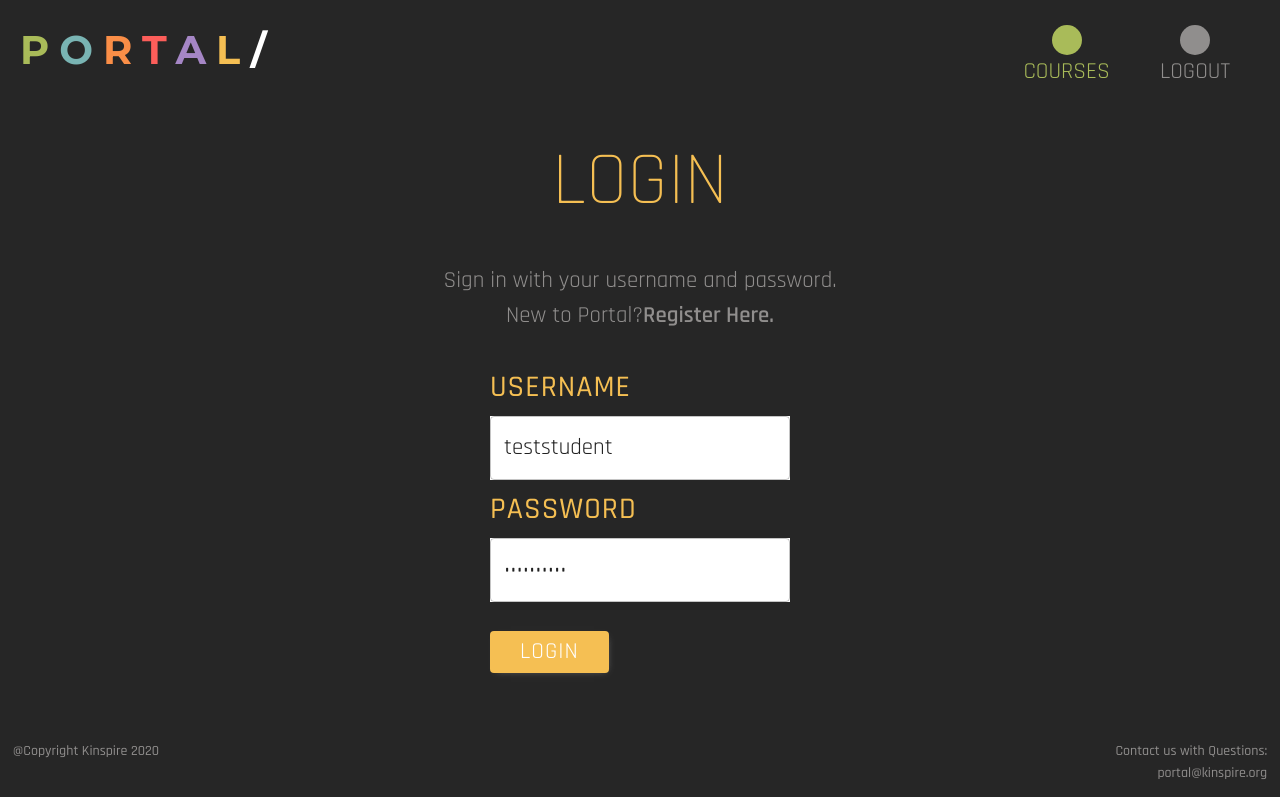
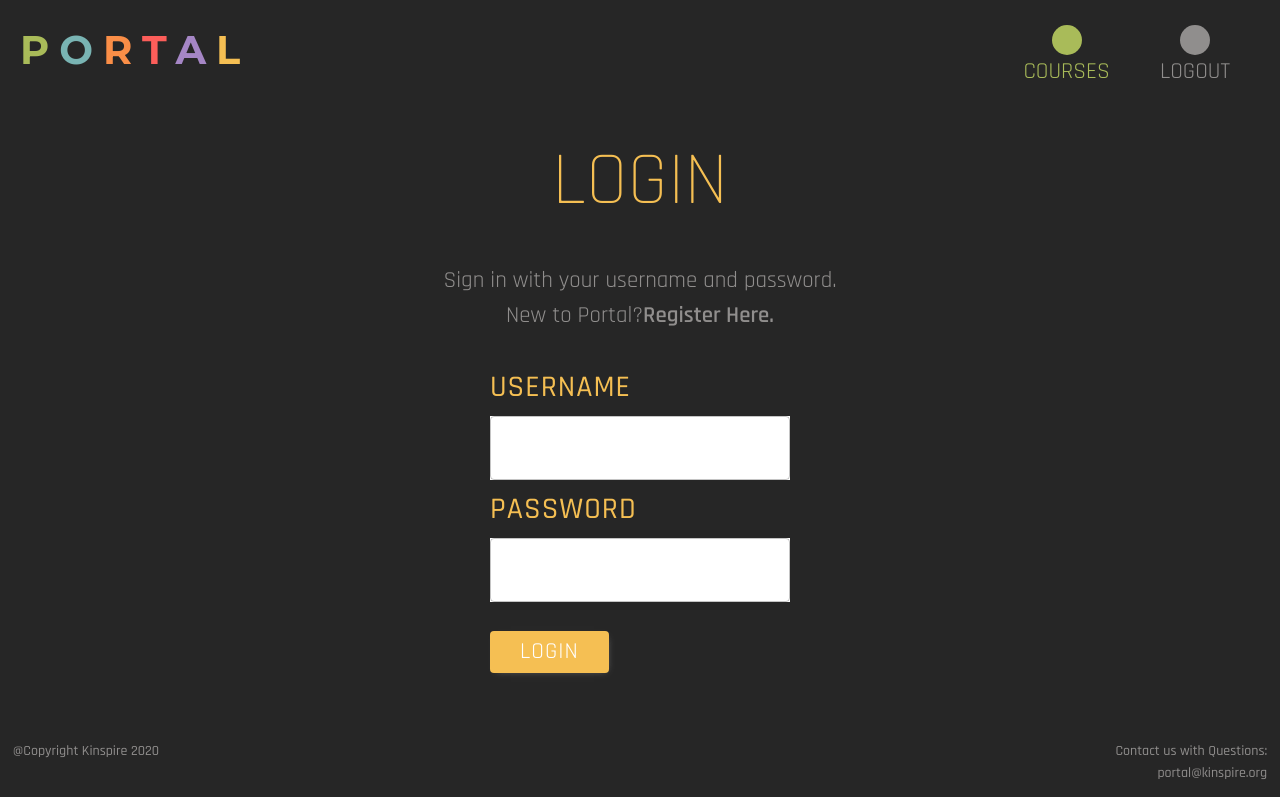
Before and after one commit to kinspire/kinspire-portal, a React app: page /build/ in a window 1280 px wide. Built offline with nearby package versions, Linux system fonts and the light colour scheme.

Commit message:
Prepare for merge

```diff
--- a/src/client/components/Header.tsx
+++ b/src/client/components/Header.tsx
@@ -48,7 +48,7 @@ export default function Header() {
           </span>
         ))}
       </Link>
-      {loc.pathname}
+      {/* {loc.pathname} */}
     </div>
   );
 
--- a/src/client/pages/Login.tsx
+++ b/src/client/pages/Login.tsx
@@ -14,8 +14,8 @@ import { getColor, View } from "../constants";
 import "./Authentication.css";
 
 export default function Login() {
-  const [username, setUsername] = useState("teststudent");
-  const [password, setPassword] = useState("Kinspire1!");
+  const [username, setUsername] = useState("");
+  const [password, setPassword] = useState("");
   const dispatch = useDispatch();
 
   // get the username entered by the user
```
